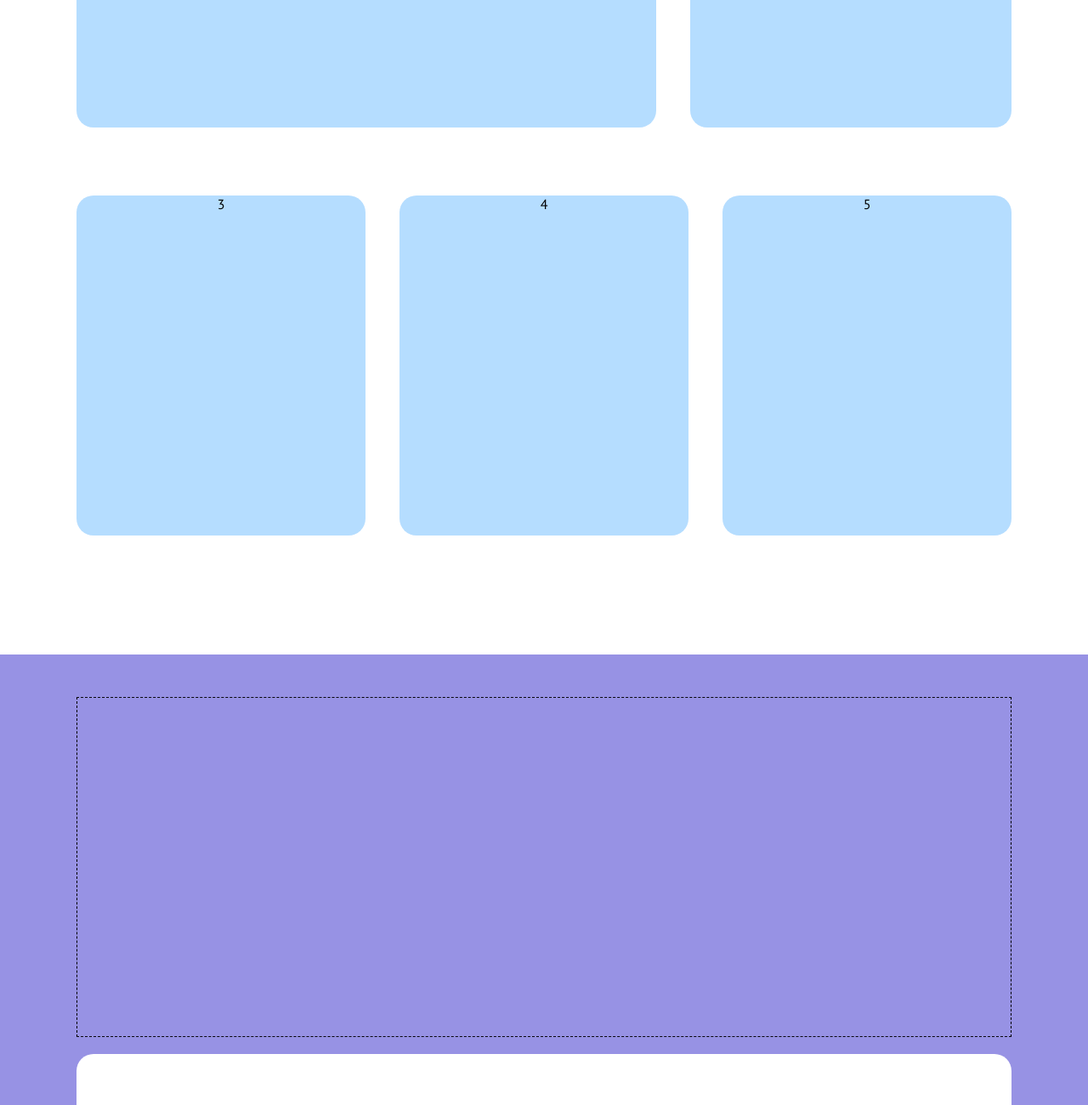
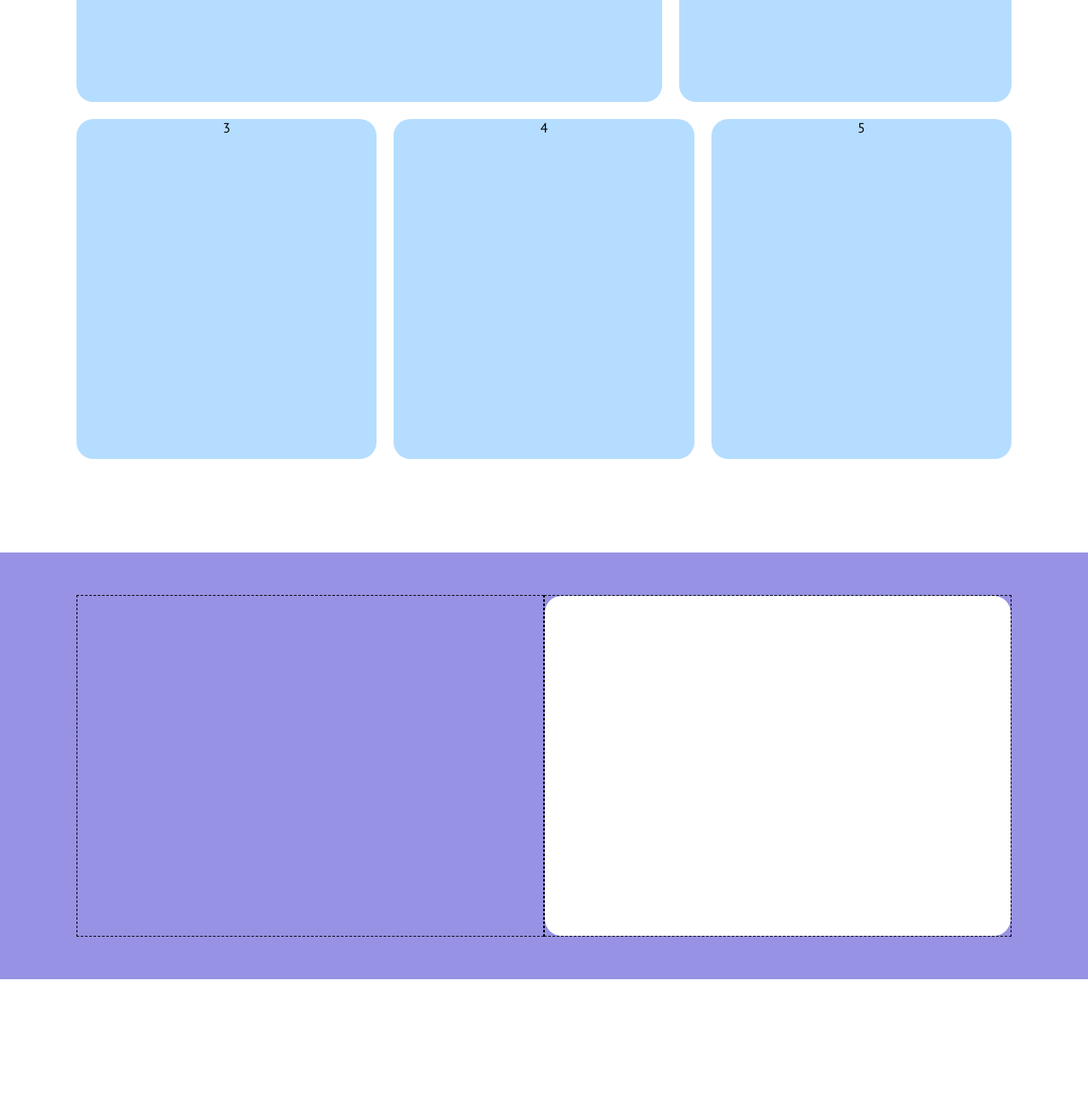
Before and after one commit to AndreaRomano02/htmlcss-responsive-layout, a plain HTML site: page index.html in a window 1280 px wide. Shown: the part 420-1720 px from the top of the page at 85% size. After the commit the page ends 1672 px from the top, so only its background shows below. Drawn offline with Linux system fonts and the light colour scheme.

Commit message:
Add Strategic section layout

```diff
--- a/css/style.css
+++ b/css/style.css
@@ -61,7 +61,7 @@ header{
   border-radius: 20px;
   width: 100%;
   text-align: center;
-  margin: 20px 0;
+
   min-height: 400px;
 }
 
@@ -69,6 +69,7 @@ header{
 
 #description .card{
   background-color: #B5DDFF;
+  margin-bottom: 20px;
 }
 
 /** Strategic */
@@ -78,19 +79,28 @@ header{
   padding: 50px 0;
 }
 
-.large-col{
+.equal-col{
   min-height: 400px;
   border: 1px dashed black;
 }
 
 #strategic .card{
   background-color: #fff;
+  margin-top: 20px;
 }
 
 /*! Responsive */
 @media screen and (min-width: 992px){
   .container{
     max-width: 900px;
+  }
+
+  #strategic .card{
+    margin-top: 0;
+  }
+
+  #description .card{
+    margin-bottom: 0;
   }
 
   /*? Header */
@@ -106,17 +116,26 @@ header{
   .row{
     display: flex;
     flex-wrap: wrap;
-    margin: 0 -20px;
+    margin: 0 -10px;
   }
 
   .col{
-    padding: 20px;
+    padding: 10px;
     flex-basis: calc(100% / 3);
     flex-grow: 1;
   }
 
   #description .col:first-child{
     flex-basis: 60%;
+  }
+
+  /*? Strategic */
+  #strategic div:first-child{
+    display: flex;
+  }
+
+  .equal-col{
+    flex-basis: 50%;
   }
 }
 
--- a/index.html
+++ b/index.html
@@ -68,8 +68,8 @@
     <!--! Strategic -->
     <section id="strategic">
       <div class="container">
-        <div class="large-col"></div>
-        <div class="small-col">
+        <div class="equal-col left"></div>
+        <div class="equal-col right">
           <div class="card"></div>
         </div>
       </div>
```
